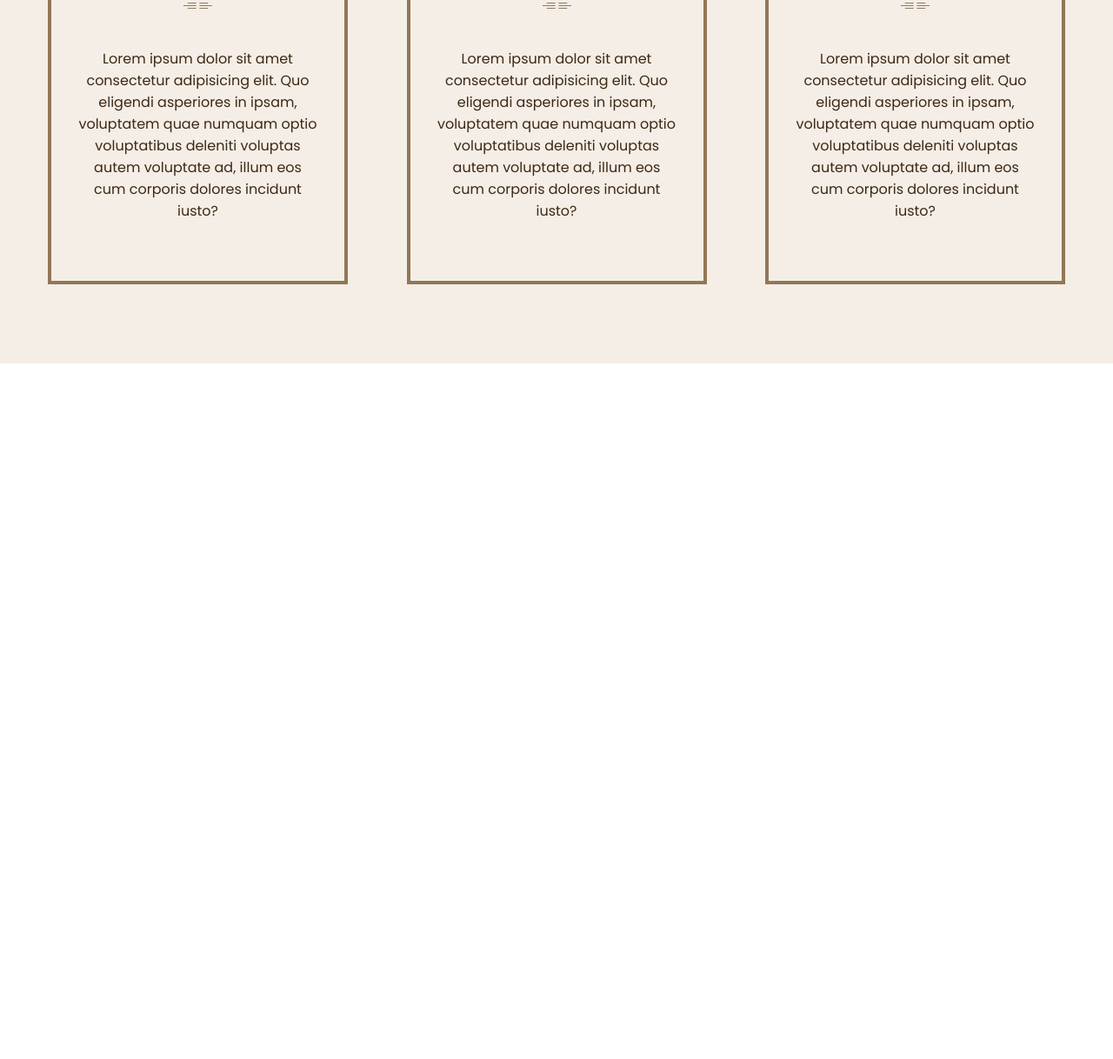
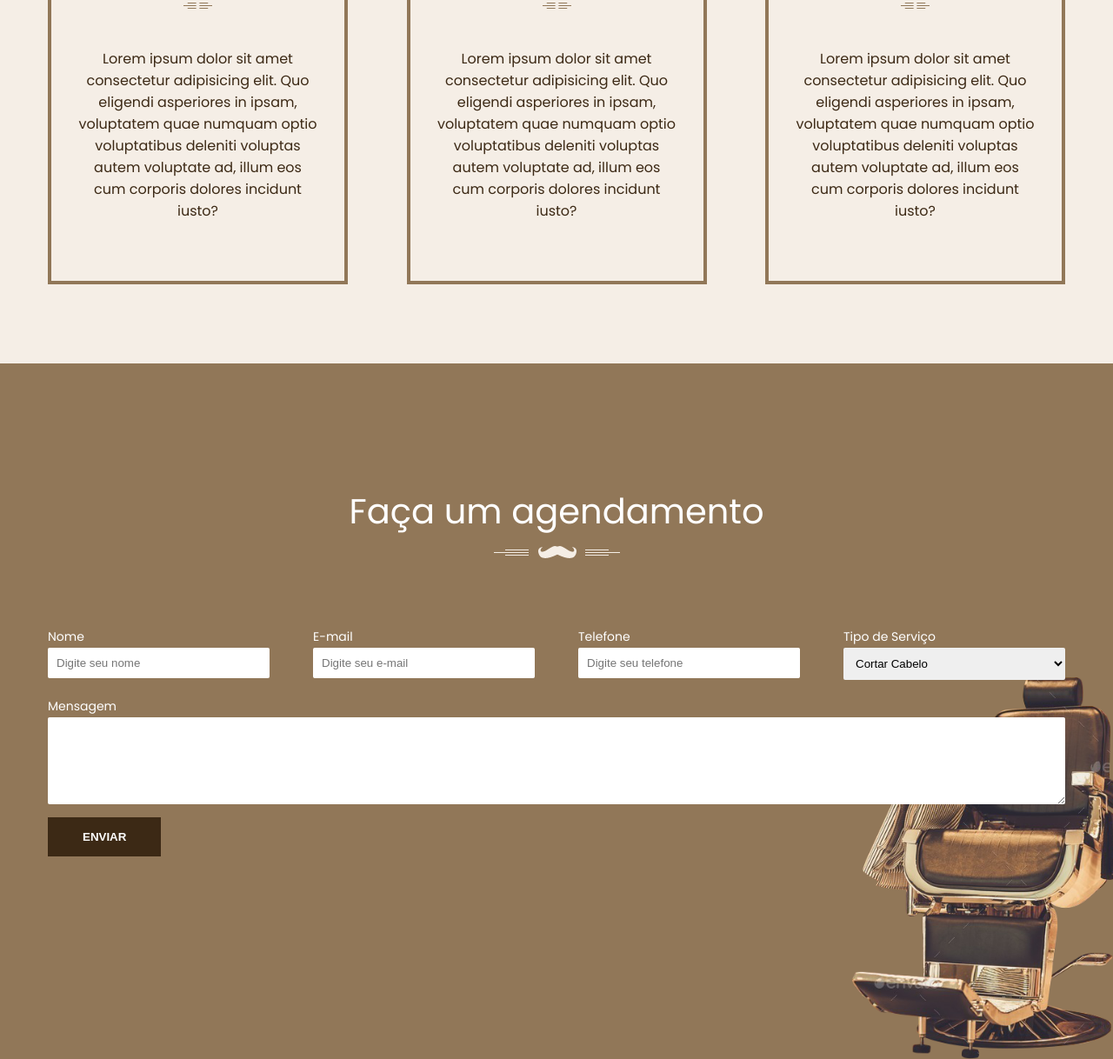
Before and after one commit to deivisonnovossate/BarberShop_v1, a plain HTML site: page index.html in a window 1280 px wide. Shown: the part 1910-3128 px from the top of the page at 87% size. Before the commit the page ends 2328 px from the top, so only its background shows below. Drawn offline with Linux system fonts and the light colour scheme.

Commit message:
Create Section Appointment

```diff
--- a/css/style.css
+++ b/css/style.css
@@ -259,3 +259,79 @@ body {
     color: var(--secondary-color);
     font-weight: 400;
 }
+
+/*********************
+*     APPOINTMENT     *
+**********************/
+.appointment {
+    padding: 10rem 0;
+    background-color: var(--primary-color);
+    height: 100vh;
+    background-image: url(../images/chair-ic.png);
+    background-repeat: no-repeat;
+    background-position: right bottom;
+    background-size: 30rem;
+}
+
+.appointment h2 {
+    text-align: center;
+    color: white;
+    font-size: 4rem;
+    font-weight: 400;
+    padding-top: 4rem;
+    padding-bottom: 1rem;
+}
+
+.appointment img {
+ margin: 0 auto;
+ display: block;
+}
+
+.appointment form {
+    margin-top: 8rem;
+}
+
+.appointment .personal-date{
+    display: flex;
+    justify-content: space-between;
+    margin-bottom: 2rem;
+}
+
+
+.appointment label{
+    display: block;
+    color: white;
+    font-size: 1.4rem;
+    margin-bottom: 2px;
+}
+
+.appointment  .input-wrapper {
+    width: 100%;
+    margin-right: 5rem;
+}
+
+.appointment  .input-wrapper:last-of-type {
+    margin-right: 0;
+}
+.appointment .personal-date input,
+.appointment .personal-date select,
+.appointment textarea{
+    padding: 1rem;
+    border: none;
+    width: 100%;
+    outline: none;
+    border-radius: 2px;
+}
+
+.appointment textarea{
+    height: 10rem;
+}
+.appointment button {
+    background-color: var(--secondary-color);
+    color: white;
+    border: none;
+    padding: 1.5rem 4rem;
+    margin-top: 1rem;
+    font-weight: 700;
+    text-transform: uppercase;
+}
--- a/index.html
+++ b/index.html
@@ -117,7 +117,45 @@
         </div>
     </section>
 
+    <section class="appointment">
+        <div class="container">
+            <h2>Faça um agendamento</h2>
+            <img src="images/heading-ic-white.png" alt="agendamento">
 
+            <form action="">
+
+                <div class="personal-date">
+
+                    <div class="input-wrapper">
+                        <label>Nome</label>
+                        <input type="text" placeholder="Digite seu nome">
+                    </div>
+                    <div class="input-wrapper">
+                        <label>E-mail</label>
+                        <input type="email" placeholder="Digite seu e-mail">
+                    </div>
+                    <div class="input-wrapper">
+                        <label>Telefone</label>
+                        <input type="tel" placeholder="Digite seu telefone">
+                    </div>
+                    <div class="input-wrapper">
+                        <label>Tipo de Serviço</label>
+                        <select>
+                            <option value="">Cortar Cabelo</option>
+                            <option value="">Cortar Barba</option>
+                            <option value="">Cabelo e Barba</option>
+                        </select>
+                    </div>
+                </div>
+                <div class="input-wrapper">
+                    <label>Mensagem</label>
+                    <textarea></textarea>
+                </div>
+
+                <button>Enviar</button>
+            </form>
+        </div>
+    </section>
 
 </body>
 </html>
```
